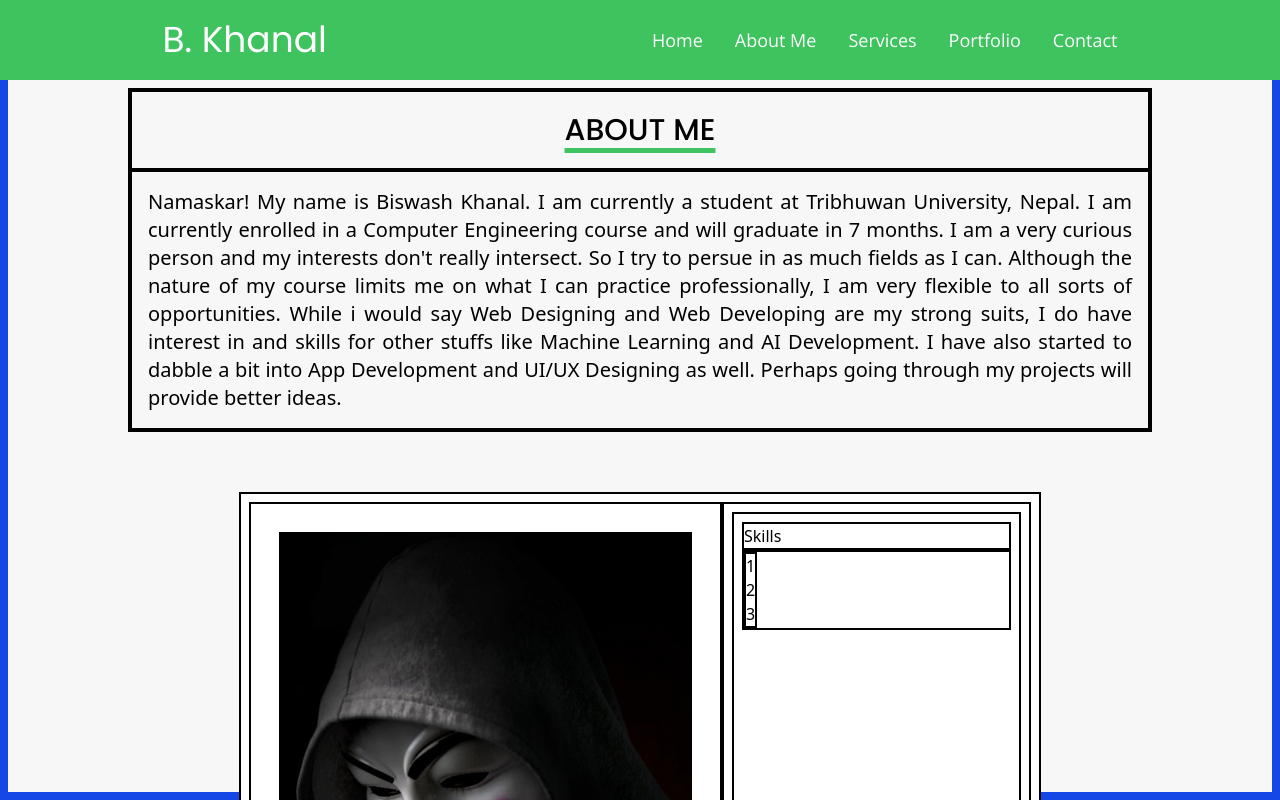
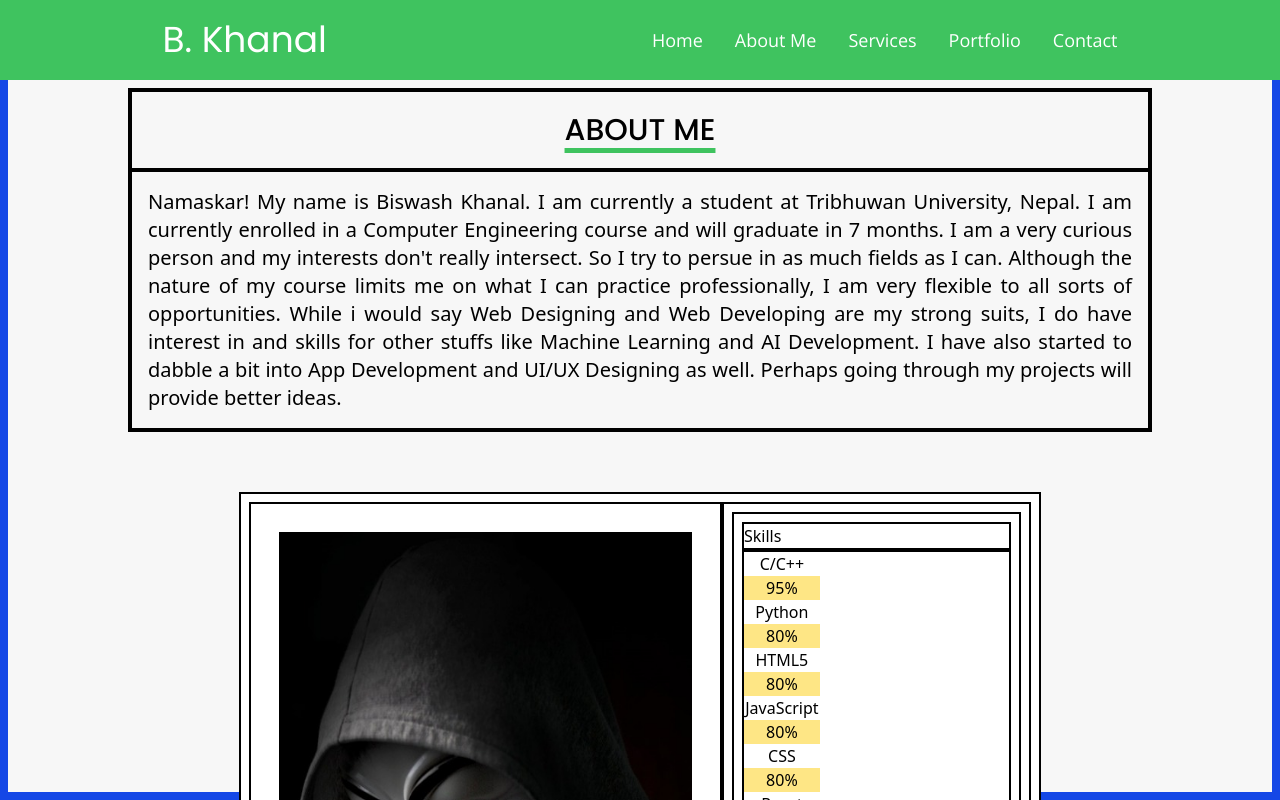
Before and after one commit to DangerX69/portfolio-recreate-react, a React (Vite) app: page / in a window 1280 px wide. Shown: the top 800 px of the page. Built offline with nearby package versions, Linux system fonts and the light colour scheme.

Commit message:
added rough progress bar

```diff
--- a/src/Components/ProgressBar.jsx
+++ b/src/Components/ProgressBar.jsx
@@ -6,11 +6,14 @@ const ProgressBar = ({skills}) => {
   console.log(len)
 
   return (
-						<ul className={`border-2 self-center flex-${len-1}/${len} flex-col flex `}>
-							<li>1</li>
-							<li>2</li>
-							<li>3</li>
-						</ul>
+<ul>
+	{skills.map((skill) => (
+		<li key={skill.key} className="w-full">
+			<span>{skill.skill}</span>
+			<div className="bg-amber-200 block">{skill.progress}%</div>
+		</li>
+	))}
+</ul>
   )
 }
 
--- a/src/Sections/AboutMe.jsx
+++ b/src/Sections/AboutMe.jsx
@@ -3,6 +3,9 @@ import ProgressBar from "../Components/ProgressBar";
 import { skillBarProgress } from "../Constants";
 
 const AboutMe = () => {
+
+	const len =skillBarProgress.length;
+
 	return (
 		<section
 			id="about-me"
@@ -54,8 +57,8 @@ const AboutMe = () => {
 						id="skill-bar"
 						className="border-2 p-2 flex-3/4 flex flex-col text-center content-around"
 					>
-						<h1 className={`border-2 flex flex-1/${skillBarProgress.length}`}>Skills</h1>
-						<div className={`border-2 flex flex-${skillBarProgress.length-1}/${skillBarProgress.length}`}>
+						<h1 className={`border-2 flex flex-1/${len}`}>Skills</h1>
+						<div className={`border-2 flex flex-${len-1}/${len}`}>
 							<ProgressBar skills={skillBarProgress} />
 						</div>
 					</div>
```
